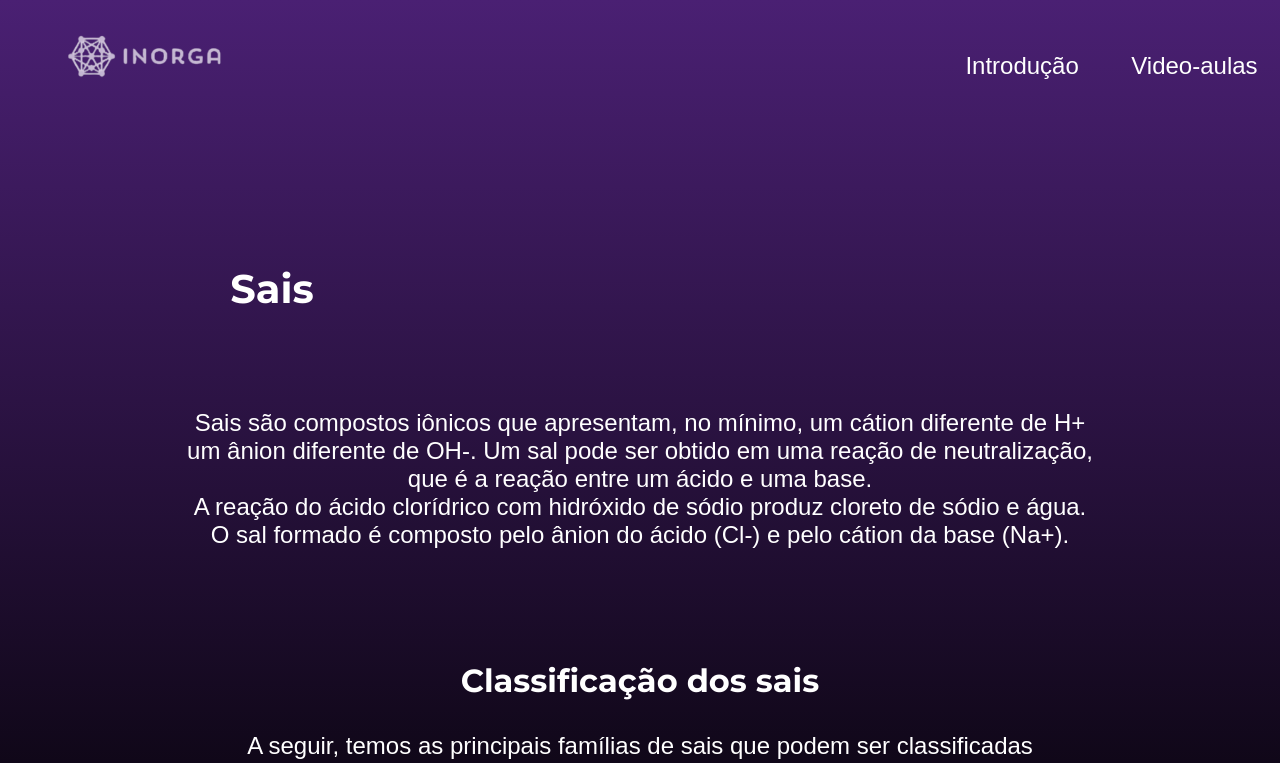
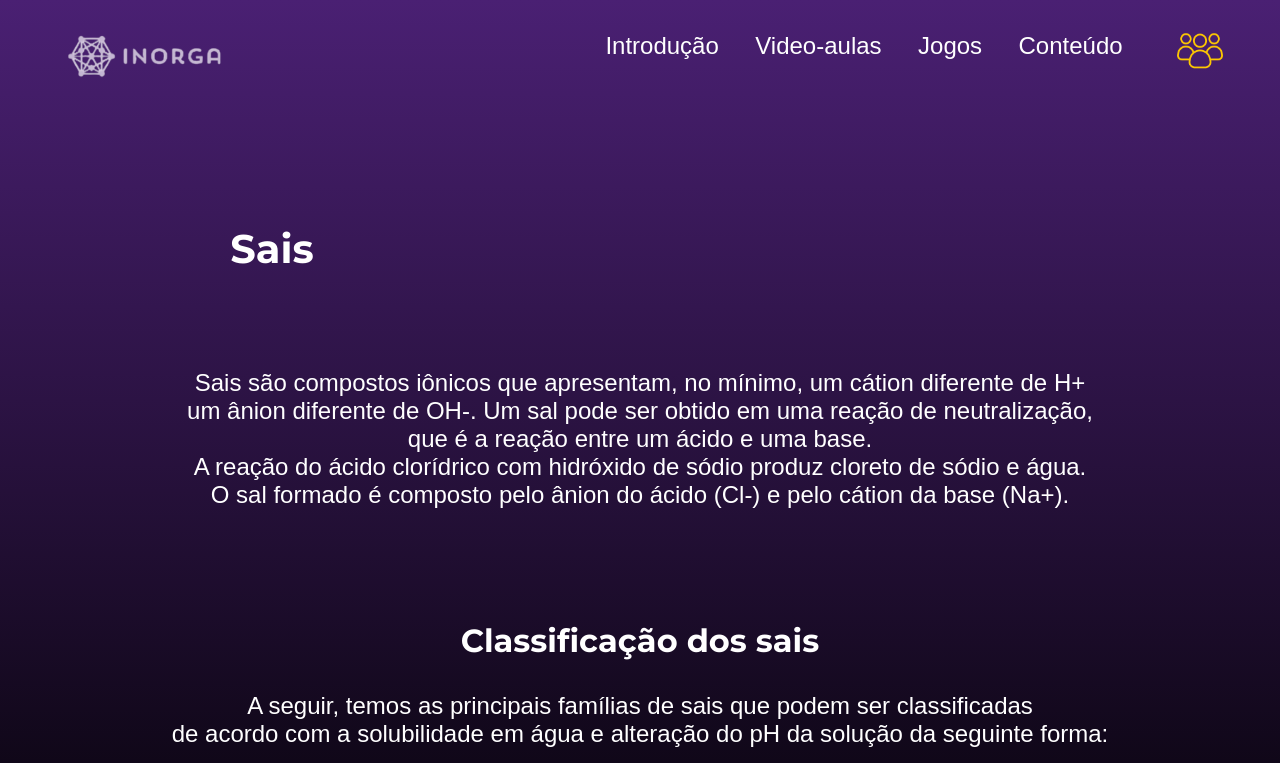
Before and after one commit to Geovannaoliveiracosta12a/EDUTEC2025, a plain HTML site: page sais.html in a window 1280 px wide. Shown: the top 763 px of the page. Drawn offline with Linux system fonts and the light colour scheme.

Commit message:
Finalização de sais

```diff
--- a/sais.css
+++ b/sais.css
@@ -46,11 +46,11 @@ header {
 
 .about-img {
   position: relative;  /* para left funcionar */
-  left: 59rem;
+  left: 35rem;
   width: 4rem;
   height: auto;
   transition: transform 0.3s ease, box-shadow 0.3s ease;
-  top: -3em;
+  top: -1.5em;
 
 }
 
@@ -66,24 +66,24 @@ ul{
 ul li{
     display: inline-block;
     position: relative;
-    left: 38rem;
-    top: 1rem;
-}
-
-ul li a{
-    display: block;
-    padding: 1.25rem 1.5rem;
-    color: #fff;
-    text-decoration: none;
-    text-align: center;
-    font-size: 1.5rem;
 
 }
 
+ul li a {
+  position: relative;
+  left: 14rem;
+  padding: 1rem 1rem;
+  color: #fff;
+  text-decoration: none;
+  font-size: 1.5rem;
+  top: 1rem;
+}
+
+
+
 ul li ul.dropdown li{
     display: block;
-    background: var(--highlight-purple-opacity);
-
+    background:  #4a2073;
 }
 
 ul li ul.dropdown{
@@ -91,18 +91,17 @@ ul li ul.dropdown{
     position: absolute;
     z-index: 999;
     display: none;
-
 }
 
 ul li a:hover{
     color: #FEC800;
     transition: .3s;
-
 }
 
 ul li:hover ul.dropdown{
     display: block;
 }
+
 
 
 
```
Also changed, not shown: index.html (+1 -1 lines), sais.html (indentation only).
